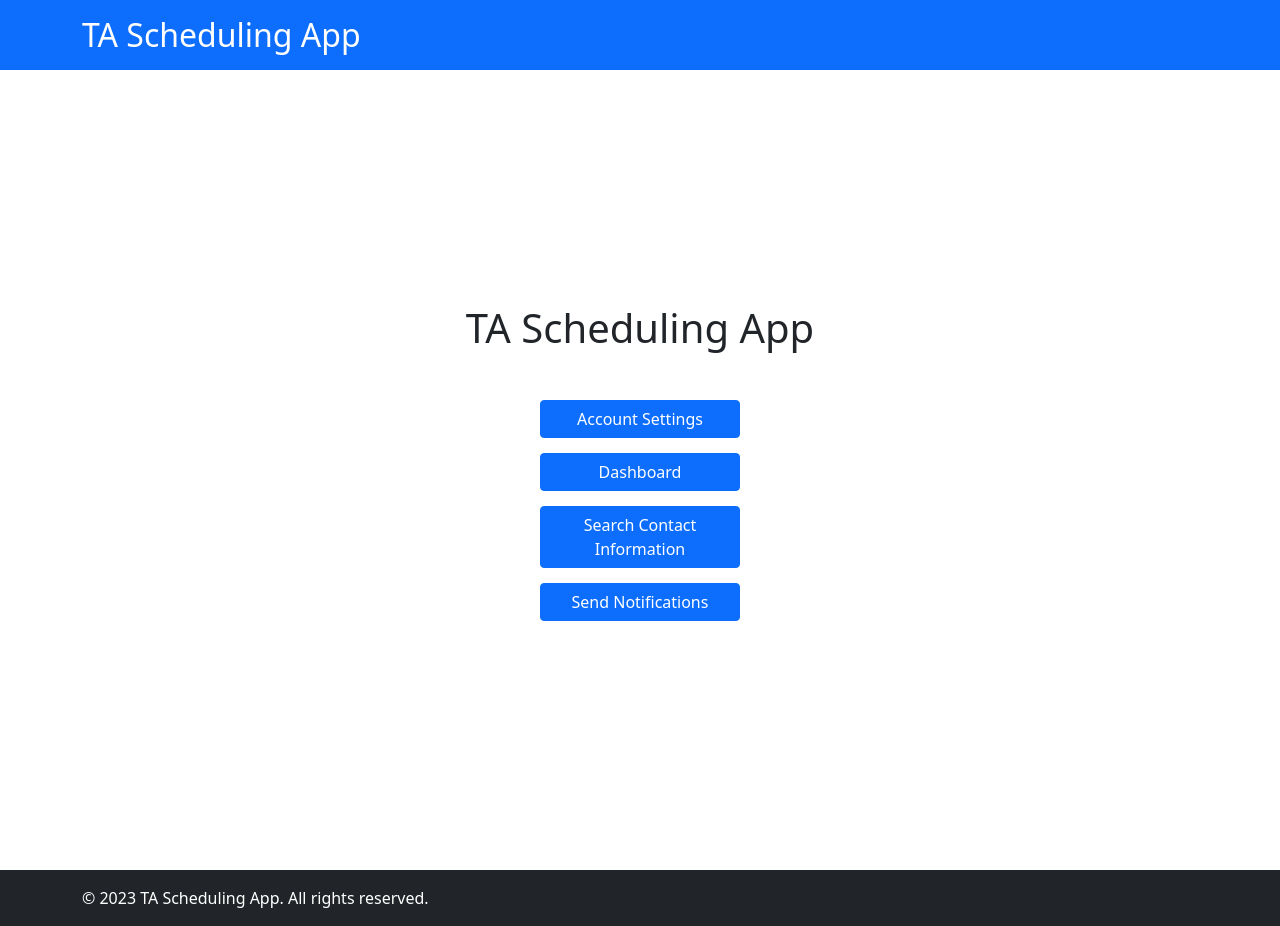
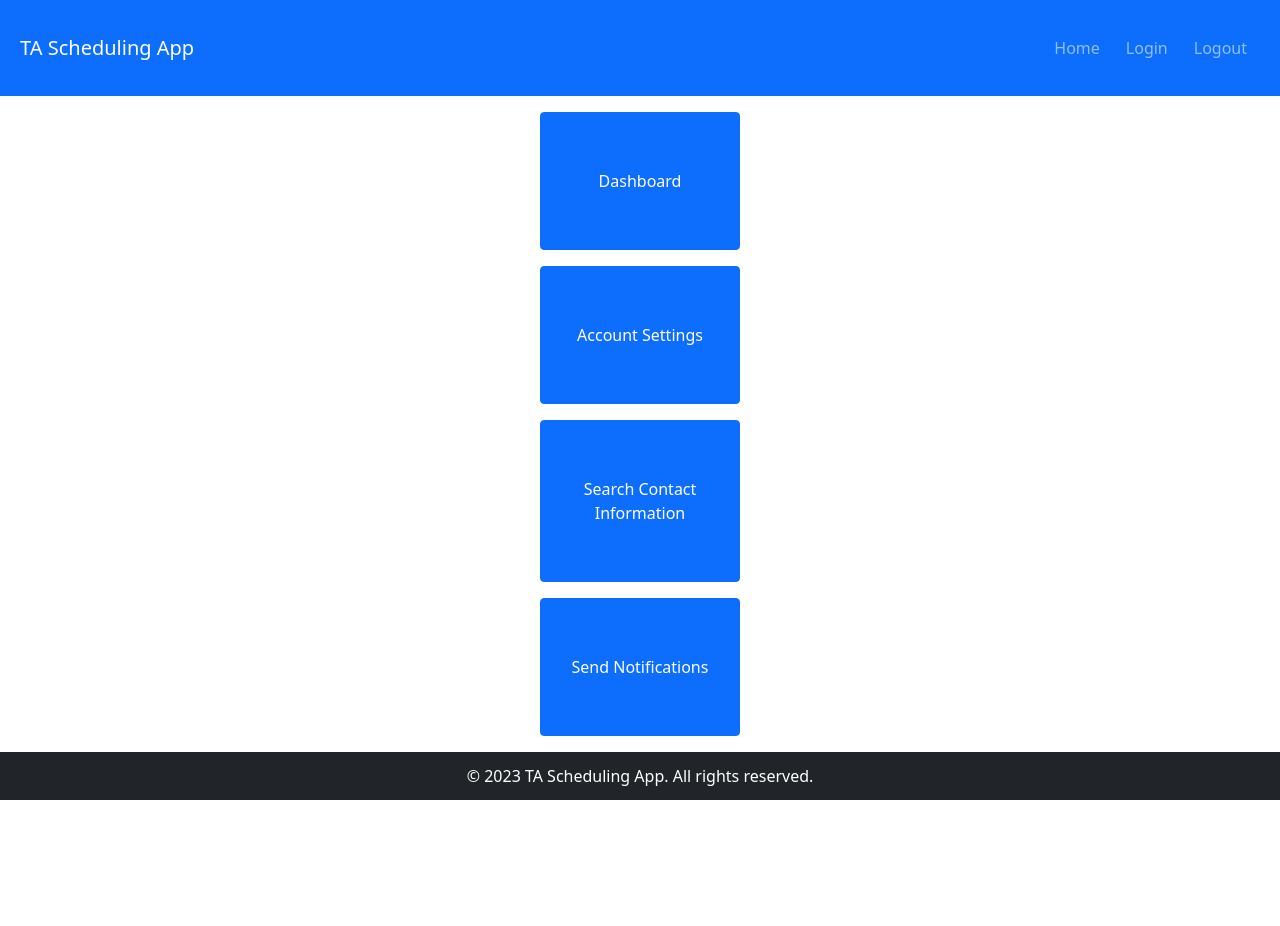
Before and after one commit to JacobRyanHanson/CS361-Project, a Django app: page / in a window 1280 px wide. After the commit the page ends 800 px from the top, so only its background shows below. Run offline with Django 4.2, Linux system fonts and the light colour scheme.

Commit message:
Add proper styling to pages

```diff
--- a/TA_Scheduling_App/static/css/style.css
+++ b/TA_Scheduling_App/static/css/style.css
@@ -0,0 +1,92 @@
+/* Add this to your 'style.css' */
+:root {
+  --header-height: 6rem;
+  --footer-height: 3rem;
+}
+
+body {
+  display: flex;
+  flex-direction: column;
+  min-height: 100vh;
+}
+
+header, footer {
+  display: flex;
+  align-items: center;
+}
+
+header {
+  height: var(--header-height);
+}
+
+footer {
+  height: var(--footer-height);
+}
+
+.h-container, .f-container {
+  width: 100%;
+}
+
+.f-container {
+  text-align: center;
+}
+
+.navbar {
+  justify-content: space-between;
+  padding-left: 20px;
+  padding-right: 20px;
+}
+
+.navbar-brand {
+  margin: 0px;
+  width: 100%;
+}
+
+.navbar-nav {
+  display: flex;
+  flex-direction: row;
+  flex-wrap: wrap;
+}
+
+.nav-item {
+  padding-left: 5px;
+  padding-right: 5px;
+}
+
+.app-name {
+  margin-right: 30px;
+}
+
+.main-container {
+  display: flex;
+  flex-direction: column;
+  align-items: center;
+  justify-content: center;
+  flex-grow: 1;
+  min-height: calc(100vh - var(--header-height) - var(--footer-height));
+  gap: 1rem; /* Add a gap between buttons */
+  padding-top: 1rem;
+  padding-bottom: 1rem;
+}
+
+.nav-btn {
+  width: 100%;
+  max-width: 200px;
+  flex: 1;
+  display: flex; /* Add display flex */
+  align-items: center; /* Center the text vertically */
+  justify-content: center; /* Center the text horizontally */
+  white-space: normal; /* Allow the text to wrap if needed */
+  text-align: center; /* Center the text within the button */
+}
+
+@media (max-width: 400px) {
+  .navbar {
+    flex-direction: column;
+    align-content: center;
+  }
+
+  .app-name {
+    margin-right: 0px;
+  }
+}
--- a/templates/home.html
+++ b/templates/home.html
@@ -1,5 +1,3 @@
-
-
 <!DOCTYPE html>
 <html lang="en">
 <head>
@@ -9,28 +7,14 @@
     <link href="https://cdn.jsdelivr.net/npm/bootstrap@5.1.3/dist/css/bootstrap.min.css" rel="stylesheet">
     {% load static %}
     <link rel="stylesheet" type="text/css" href="{% static 'css/style.css' %}">
-    <style>
-        .main-container {
-            display: flex;
-            flex-direction: column;
-            align-items: center;
-            justify-content: center;
-            min-height: 100vh;
-        }
-        .btn-custom {
-            width: 200px;
-            margin-bottom: 15px;
-        }
-    </style>
 </head>
 <body>
     {% include 'partials/header.html' %}
     <div class="main-container">
-        <h1 class="mb-5">TA Scheduling App</h1>
-        <button class="btn btn-primary btn-custom" >Account Settings</button>
-        <button class="btn btn-primary btn-custom" >Dashboard</button>
-        <button class="btn btn-primary btn-custom" >Search Contact Information</button>
-        <button class="btn btn-primary btn-custom" >Send Notifications</button>
+        <button class="btn btn-primary nav-btn">Dashboard</button>
+        <button class="btn btn-primary nav-btn">Account Settings</button>
+        <button class="btn btn-primary nav-btn">Search Contact Information</button>
+        <button class="btn btn-primary nav-btn">Send Notifications</button>
     </div>
     {% include 'partials/footer.html' %}
     <script src="https://cdn.jsdelivr.net/npm/bootstrap@5.1.3/dist/js/bootstrap.bundle.min.js"></script>
--- a/templates/partials/footer.html
+++ b/templates/partials/footer.html
@@ -1,5 +1,8 @@
+{% load static %}
+<link rel="stylesheet" type="text/css" href="{% static 'css/style.css' %}">
+
 <footer class="bg-dark text-white py-3">
-    <div class="container">
+    <div class="f-container">
         <p class="mb-0">&copy; 2023 TA Scheduling App. All rights reserved.</p>
     </div>
 </footer>
--- a/templates/partials/header.html
+++ b/templates/partials/header.html
@@ -1,5 +1,27 @@
+{% load static %}
+<link rel="stylesheet" type="text/css" href="{% static 'css/style.css' %}">
+
 <header class="bg-primary text-white py-3">
-    <div class="container">
-        <h2 class="mb-0">TA Scheduling App</h2>
+    <div class="h-container">
+        <nav class="navbar navbar-expand-lg navbar-dark bg-primary">
+            <div class="app-name">
+                <a class="navbar-brand" href="#">TA Scheduling App</a>
+            </div>
+
+            <div id="navbarNav">
+                <ul class="navbar-nav">
+                    <li class="nav-item">
+                        <a class="nav-link" href="#">Home</a>
+                    </li>
+                    <li class="nav-item">
+                        <a class="nav-link" href="#">Login</a>
+                    </li>
+                    <li class="nav-item">
+                        <a class="nav-link" href="#">Logout</a>
+                    </li>
+                </ul>
+            </div>
+        </nav>
+
     </div>
 </header>
```
